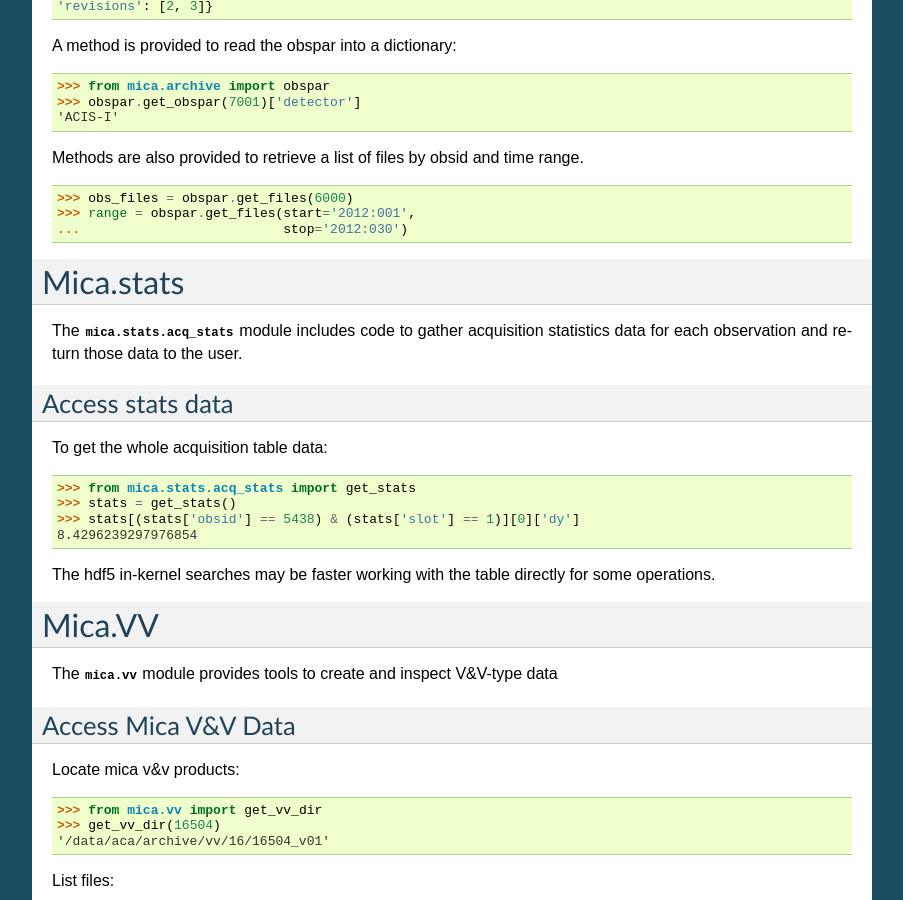
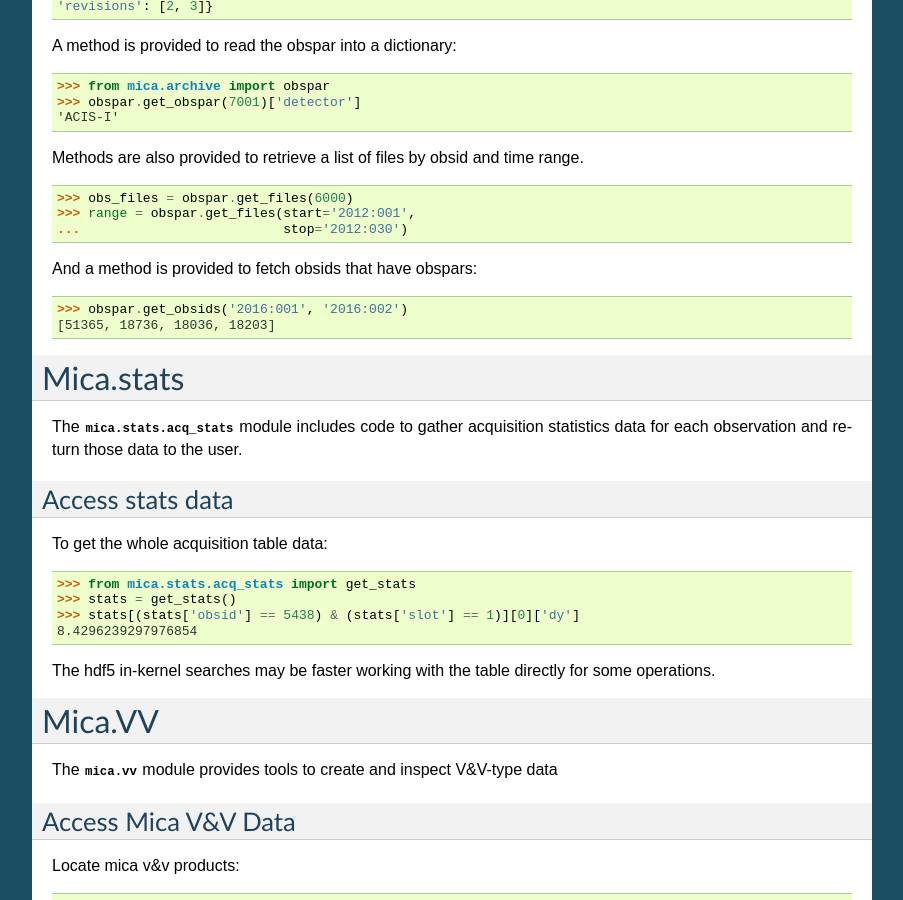
Before and after one commit to sot/mica, a Sphinx documentation site: the page built from doc/index.rst, in a window 1280 px wide and 900 px high, scrolled down 7005 px. Shown: the whole window, without its empty margins (198-1101 px from the left). Built offline with Sphinx 7.4.7, drawn with Linux system fonts in a browser that asks for light colours.

Commit message:
Add example of obspar.get_obsids to sphinx docs

```diff
--- a/doc/index.rst
+++ b/doc/index.rst
@@ -323,6 +323,12 @@ Methods are also provided to retrieve a list of files by obsid and time range.
    ...                          stop='2012:030')
 
 
+And a method is provided to fetch obsids that have obspars:
+
+   >>> obspar.get_obsids('2016:001', '2016:002')
+   [51365, 18736, 18036, 18203]
+
+
 .. _stats-label:
 
 Mica.stats
```
